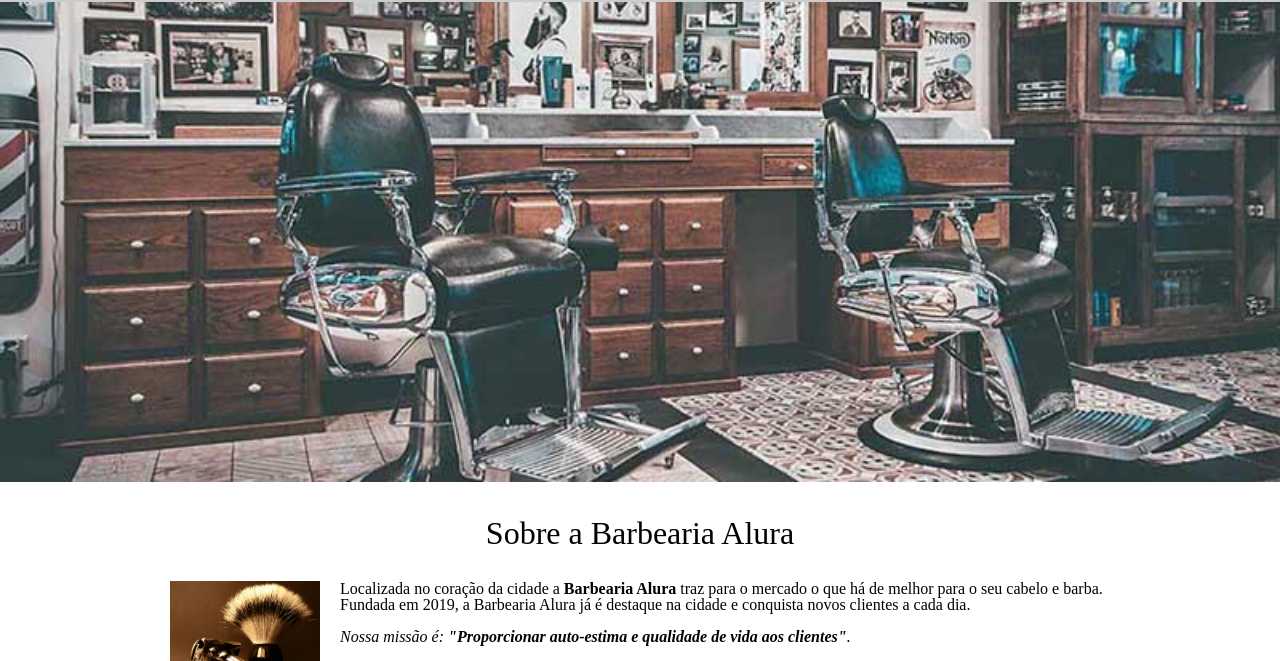
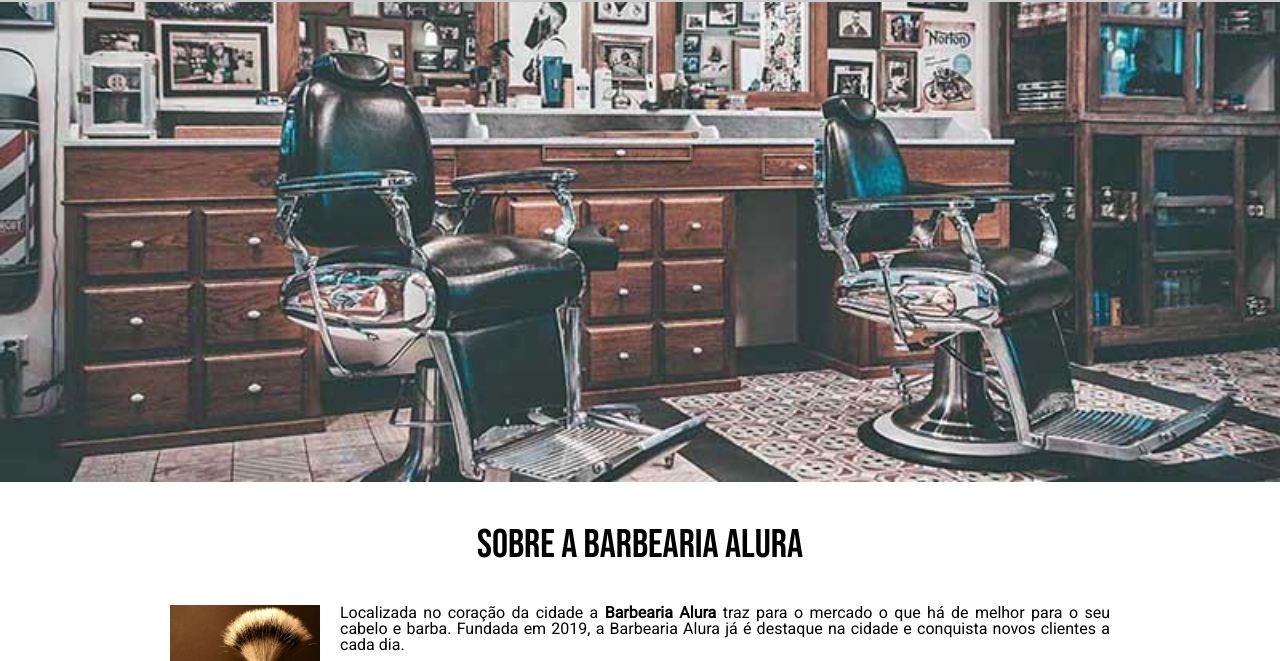
Before and after one commit to carladutra/barbeariaalura, a plain HTML site: page index.html in a window 1280 px wide. Shown: the part 291-952 px from the top of the page. Drawn offline with Linux system fonts and the light colour scheme.

Commit message:
Add files via upload

```diff
--- a/index.html
+++ b/index.html
@@ -5,6 +5,13 @@
 		<title>Barbearia Alura</title>
 		<link rel="stylesheet" href="reset.css">
 		<link rel="stylesheet" href="style.css">
+		<link rel="preconnect" href="https://fonts.googleapis.com">
+		<link rel="preconnect" href="https://fonts.gstatic.com" crossorigin>
+		<link href="https://fonts.googleapis.com/css2?family=Bebas+Neue&display=swap" rel="stylesheet">
+		<link rel="preconnect" href="https://fonts.googleapis.com">
+<link rel="preconnect" href="https://fonts.gstatic.com" crossorigin>
+<link href="https://fonts.googleapis.com/css2?family=Roboto&display=swap" rel="stylesheet">
+
 	</head>
 
 	<body>
--- a/style.css
+++ b/style.css
@@ -166,12 +166,18 @@ td{
 .titulo-centralizado{
 
 	text-align: center;
-	font-size: 2em;
+	font-size: 2.5em;
 	margin: 1em 0 1em;
+	font-family: 'Bebas Neue', sans-serif;
+
 }
 
 .principal p{
 	margin: 0 0 1em;
+	font-family: 'Roboto', sans-serif;
+	font-size: 1em;
+	text-align: justify;
+
 }
 
 .principal strong{
```
